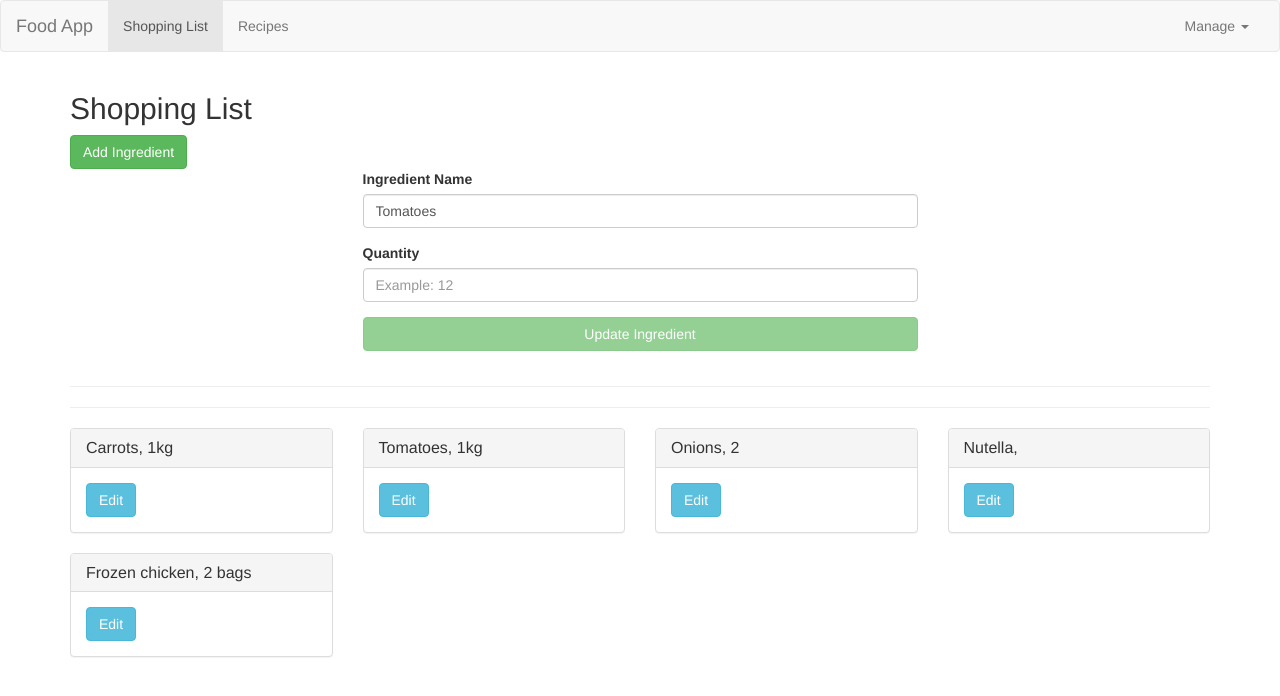
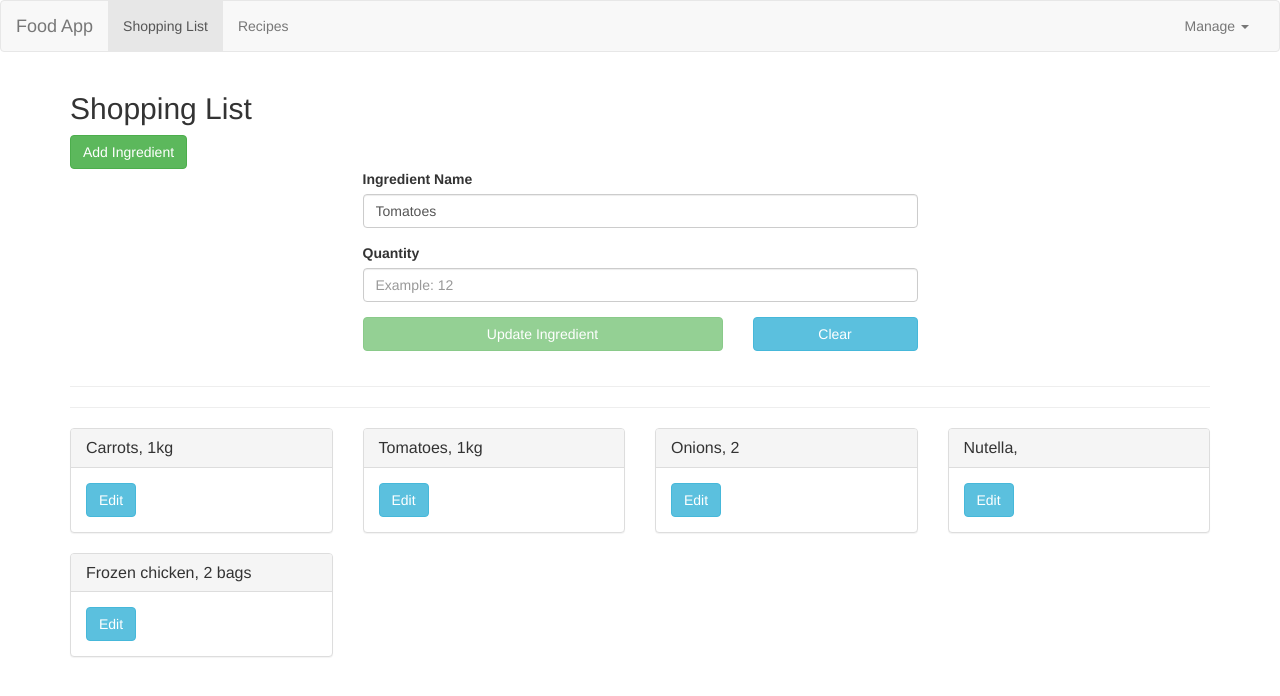
Before and after one commit to tontonialberto/angular-course-recipebook, an Angular app: page /shopping-list/edit/1 in a window 1280 px wide. Shown: the top 696 px of the page. Built offline with nearby package versions, Linux system fonts and the light colour scheme.

Commit message:
Add button to reset ingredient form

```diff
--- a/src/app/shopping-list/shopping-edit-form/shopping-edit-form.component.html
+++ b/src/app/shopping-list/shopping-edit-form/shopping-edit-form.component.html
@@ -27,7 +27,14 @@
             [ngClass]="{'input-invalid': ingrQty.invalid && ingrQty.touched }">
         <span class="help-block input-invalid" *ngIf="ingrQty.invalid && ingrQty.touched">Please specify an integer number.</span>
     </div>
-    <div class="form-group">
-        <button [disabled]="formEdit.invalid" class="btn btn-success btn-block">{{ actionMessage }}</button>
+    <div class="row">
+        <div class="col-md-8">
+            <div class="form-group">
+                <button type="submit" [disabled]="formEdit.invalid" class="btn btn-success btn-block">{{ actionMessage }}</button>
+            </div>
+        </div>
+        <div class="col-md-4">
+            <button type="button" class="btn btn-info btn-block" (click)="onClear()">Clear</button>
+        </div>
     </div>
 </form>
--- a/src/app/shopping-list/shopping-edit-form/shopping-edit-form.component.ts
+++ b/src/app/shopping-list/shopping-edit-form/shopping-edit-form.component.ts
@@ -92,4 +92,8 @@ export class ShoppingEditFormComponent implements OnInit {
       ingredientQuantity: this.ingredient?.quantity
     });
   }
+
+  onClear(): void {
+    this.form.reset();
+  }
 }
```
